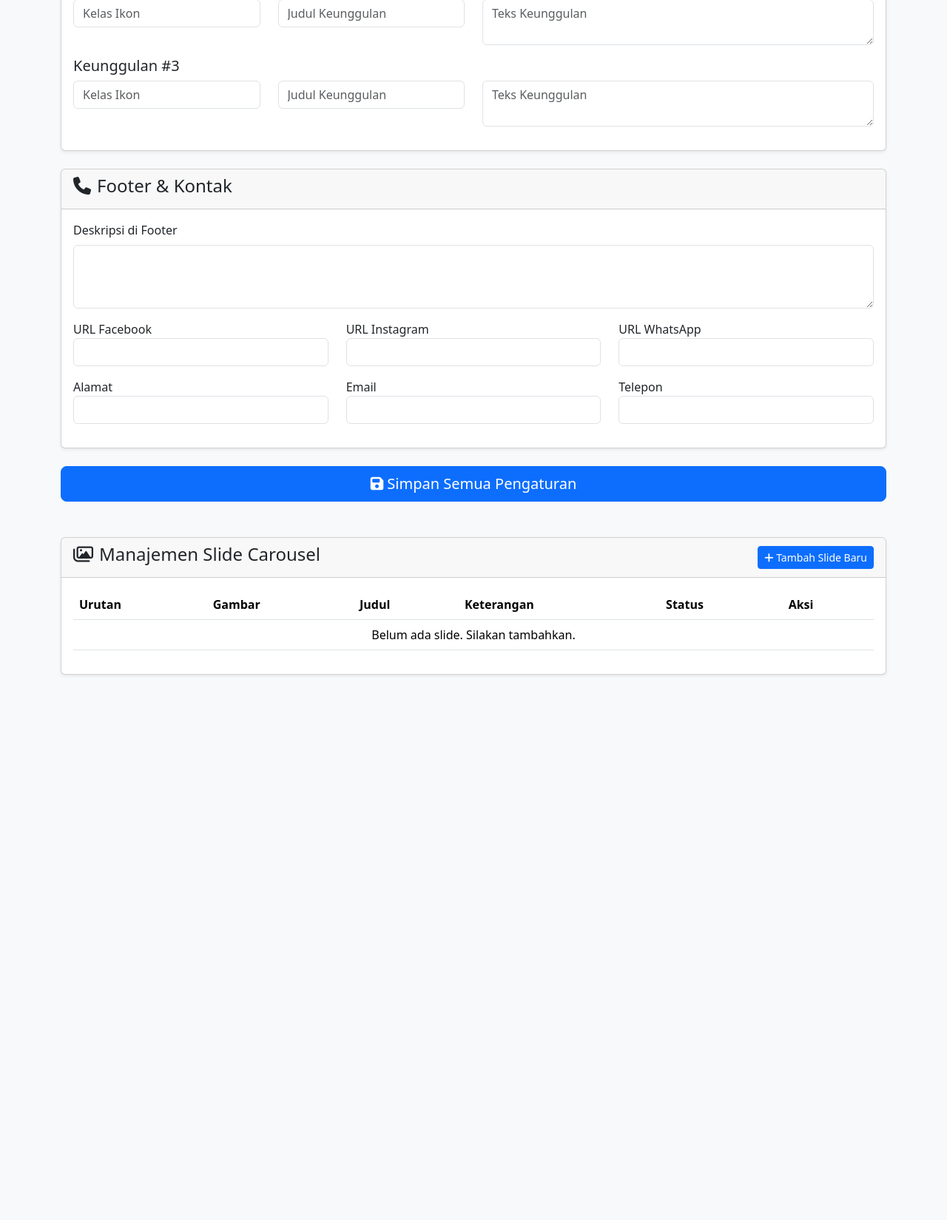
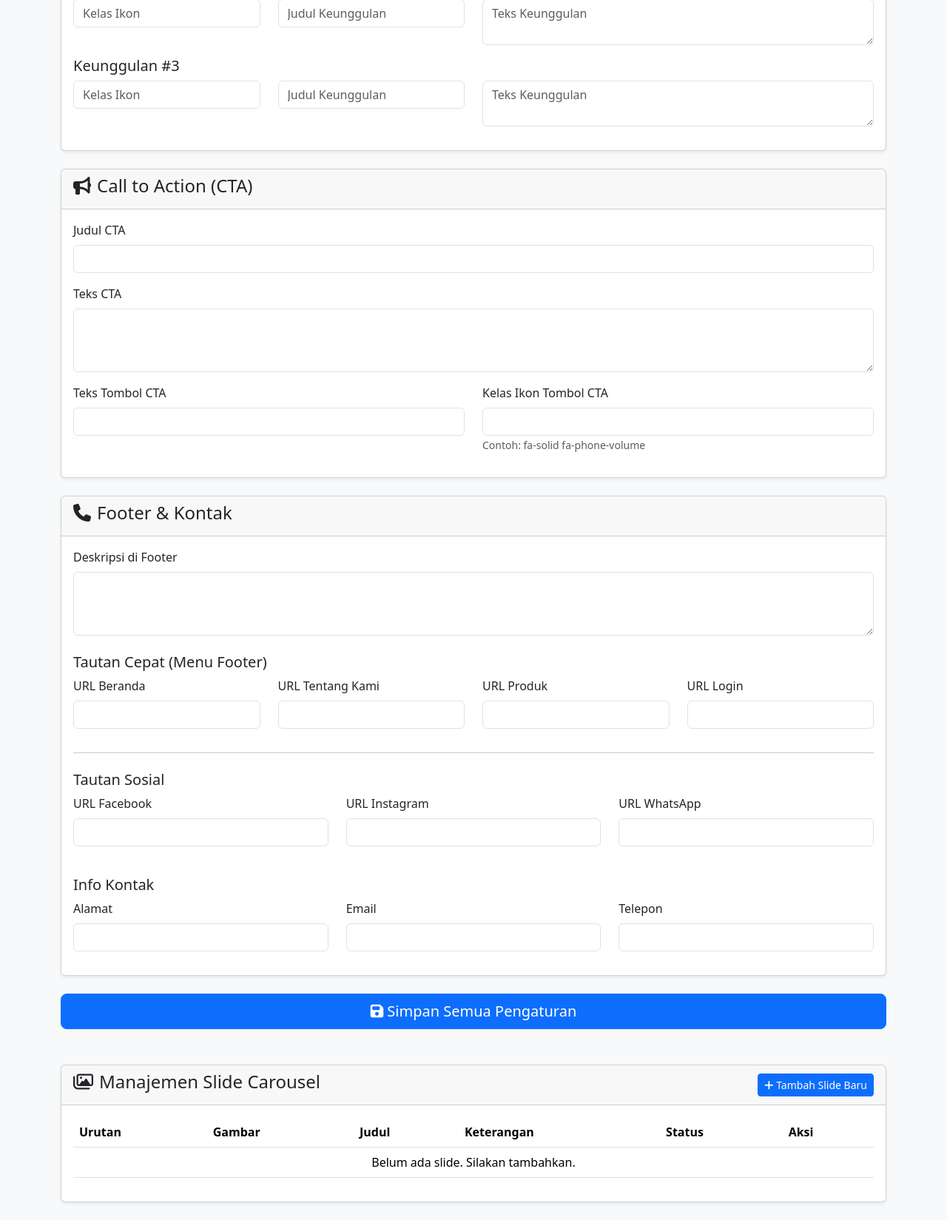
Before and after one commit to AnggaNovlianta/aac-freshmart-httdoc, a PHP site: page /aac-freshmart/admin/settings_management.php in a window 1280 px wide. Shown: the part 1878-3527 px from the top of the page at 74% size. Before the commit the page ends 2791 px from the top, so only its background shows below. Run offline with PHP 8.4, Linux system fonts and the light colour scheme; the visitor is signed in with stand-in values (Sample User, id 1); data that the repository does not hold is empty.

Commit message:
Perdana
awalan

```diff
--- a/_process/process_all_settings.php
+++ b/_process/process_all_settings.php
@@ -56,7 +56,7 @@ if ($_SERVER['REQUEST_METHOD'] == 'POST') {
         'feature_2_icon_class', 'feature_2_title', 'feature_2_text',
         'feature_3_icon_class', 'feature_3_title', 'feature_3_text',
         'footer_description', 'social_facebook_url', 'social_instagram_url', 'social_whatsapp_url',
-        'contact_address', 'contact_email', 'contact_phone'
+        'contact_address', 'contact_email', 'contact_phone', 'cta_headline','cta_text','cta_button_text','cta_button_icon_class'
     ];
 
     // Loop dan update semua pengaturan teks
--- a/admin/settings_management.php
+++ b/admin/settings_management.php
@@ -136,27 +136,98 @@ $next_order_number = ($order_result->fetch_assoc()['max_order'] ?? 0) + 1;
                 <?php endfor; ?>
             </div>
         </div>
+        <!-- ✅ KARTU BARU: Call to Action (CTA) -->
+<div class="card shadow-sm mb-4">
+    <div class="card-header"><h4><i class="fa fa-bullhorn me-2"></i>Call to Action (CTA)</h4></div>
+    <div class="card-body">
+        <div class="mb-3">
+            <label for="cta_headline" class="form-label">Judul CTA</label>
+            <input type="text" class="form-control" name="cta_headline" id="cta_headline" value="<?php echo htmlspecialchars($settings['cta_headline'] ?? ''); ?>">
+        </div>
+        <div class="mb-3">
+            <label for="cta_text" class="form-label">Teks CTA</label>
+            <textarea class="form-control" name="cta_text" id="cta_text" rows="3"><?php echo htmlspecialchars($settings['cta_text'] ?? ''); ?></textarea>
+        </div>
+        <div class="row">
+            <div class="col-md-6 mb-3">
+                <label for="cta_button_text" class="form-label">Teks Tombol CTA</label>
+                <input type="text" class="form-control" name="cta_button_text" id="cta_button_text" value="<?php echo htmlspecialchars($settings['cta_button_text'] ?? ''); ?>">
+            </div>
+            <div class="col-md-6 mb-3">
+                <label for="cta_button_icon_class" class="form-label">Kelas Ikon Tombol CTA</label>
+                <input type="text" class="form-control" name="cta_button_icon_class" id="cta_button_icon_class" value="<?php echo htmlspecialchars($settings['cta_button_icon_class'] ?? ''); ?>">
+                <small class="form-text">Contoh: fa-solid fa-phone-volume</small>
+            </div>
+        </div>
+    </div>
+</div>
 
-        <!-- Kartu Footer -->
+            <!-- Kartu Footer (Versi Bersih & Benar) -->
 <div class="card shadow-sm mb-4">
     <div class="card-header"><h4><i class="fa fa-phone me-2"></i>Footer & Kontak</h4></div>
     <div class="card-body">
+
         <div class="mb-3">
             <label for="footer_description" class="form-label">Deskripsi di Footer</label>
             <textarea class="form-control" name="footer_description" id="footer_description" rows="3"><?php echo htmlspecialchars($settings['footer_description'] ?? ''); ?></textarea>
         </div>
+
+        <h5 class="mt-4">Tautan Cepat (Menu Footer)</h5>
         <div class="row">
-                    <div class="col-md-4 mb-3"><label>URL Facebook</label><input type="text" class="form-control" name="social_facebook_url" value="<?php echo htmlspecialchars($settings['social_facebook_url'] ?? ''); ?>"></div>
-                    <div class="col-md-4 mb-3"><label>URL Instagram</label><input type="text" class="form-control" name="social_instagram_url" value="<?php echo htmlspecialchars($settings['social_instagram_url'] ?? ''); ?>"></div>
-                    <div class="col-md-4 mb-3"><label>URL WhatsApp</label><input type="text" class="form-control" name="social_whatsapp_url" value="<?php echo htmlspecialchars($settings['social_whatsapp_url'] ?? ''); ?>"></div>
+            <div class="col-md-3 mb-3">
+                <label class="form-label">URL Beranda</label>
+                <input type="text" class="form-control" name="footer_link_beranda" value="<?php echo htmlspecialchars($settings['footer_link_beranda'] ?? ''); ?>">
             </div>
-                 <div class="row">
-                    <div class="col-md-4 mb-3"><label>Alamat</label><input type="text" class="form-control" name="contact_address" value="<?php echo htmlspecialchars($settings['contact_address'] ?? ''); ?>"></div>
-                    <div class="col-md-4 mb-3"><label>Email</label><input type="email" class="form-control" name="contact_email" value="<?php echo htmlspecialchars($settings['contact_email'] ?? ''); ?>"></div>
-                    <div class="col-md-4 mb-3"><label>Telepon</label><input type="text" class="form-control" name="contact_phone" value="<?php echo htmlspecialchars($settings['contact_phone'] ?? ''); ?>"></div>
+            <div class="col-md-3 mb-3">
+                <label class="form-label">URL Tentang Kami</label>
+                <input type="text" class="form-control" name="footer_link_tentang" value="<?php echo htmlspecialchars($settings['footer_link_tentang'] ?? ''); ?>">
+            </div>
+            <div class="col-md-3 mb-3">
+                <label class="form-label">URL Produk</label>
+                <input type="text" class="form-control" name="footer_link_produk" value="<?php echo htmlspecialchars($settings['footer_link_produk'] ?? ''); ?>">
+            </div>
+            <div class="col-md-3 mb-3">
+                <label class="form-label">URL Login</label>
+                <input type="text" class="form-control" name="footer_link_login" value="<?php echo htmlspecialchars($settings['footer_link_login'] ?? ''); ?>">
             </div>
         </div>
+        <hr>
+
+        <h5 class="mt-4">Tautan Sosial</h5>
+        <div class="row">
+            <div class="col-md-4 mb-3">
+                <label class="form-label">URL Facebook</label>
+                <input type="text" class="form-control" name="social_facebook_url" value="<?php echo htmlspecialchars($settings['social_facebook_url'] ?? ''); ?>">
             </div>
+            <div class="col-md-4 mb-3">
+                <label class="form-label">URL Instagram</label>
+                <input type="text" class="form-control" name="social_instagram_url" value="<?php echo htmlspecialchars($settings['social_instagram_url'] ?? ''); ?>">
+            </div>
+            <div class="col-md-4 mb-3">
+                <label class="form-label">URL WhatsApp</label>
+                <input type="text" class="form-control" name="social_whatsapp_url" value="<?php echo htmlspecialchars($settings['social_whatsapp_url'] ?? ''); ?>">
+            </div>
+        </div>
+
+        <h5 class="mt-4">Info Kontak</h5>
+        <div class="row">
+            <div class="col-md-4 mb-3">
+                <label class="form-label">Alamat</label>
+                <input type="text" class="form-control" name="contact_address" value="<?php echo htmlspecialchars($settings['contact_address'] ?? ''); ?>">
+            </div>
+            <div class="col-md-4 mb-3">
+                <label class="form-label">Email</label>
+                <input type="email" class="form-control" name="contact_email" value="<?php echo htmlspecialchars($settings['contact_email'] ?? ''); ?>">
+            </div>
+            <div class="col-md-4 mb-3">
+                <label class="form-label">Telepon</label>
+                <input type="text" class="form-control" name="contact_phone" value="<?php echo htmlspecialchars($settings['contact_phone'] ?? ''); ?>">
+            </div>
+        </div>
+
+    </div>
+</div>
+
 
         <!-- Tombol Simpan Utama -->
         <div class="d-grid gap-2">
```
Also changed, not shown: index.php (+51 -36 lines). Lines whose indentation alone changed are shown as unchanged.
